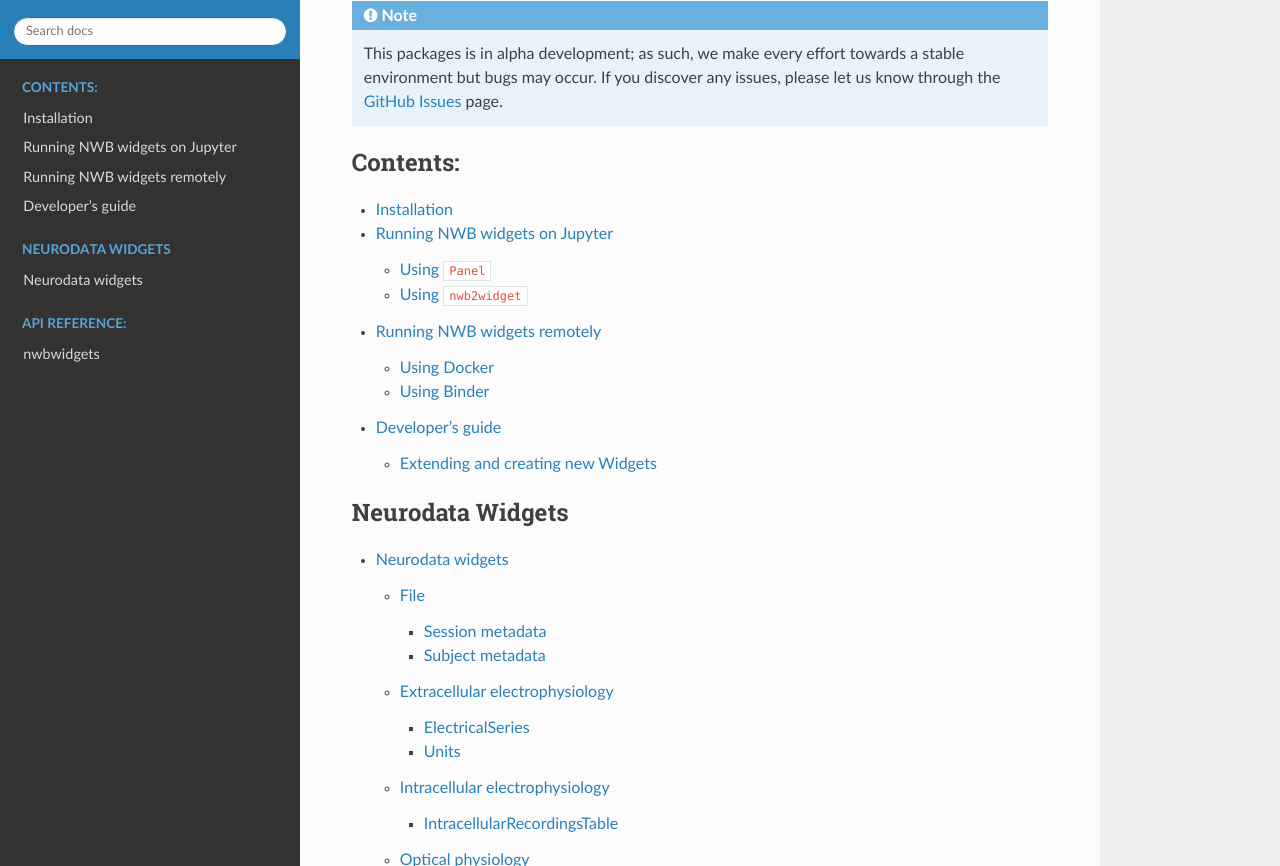
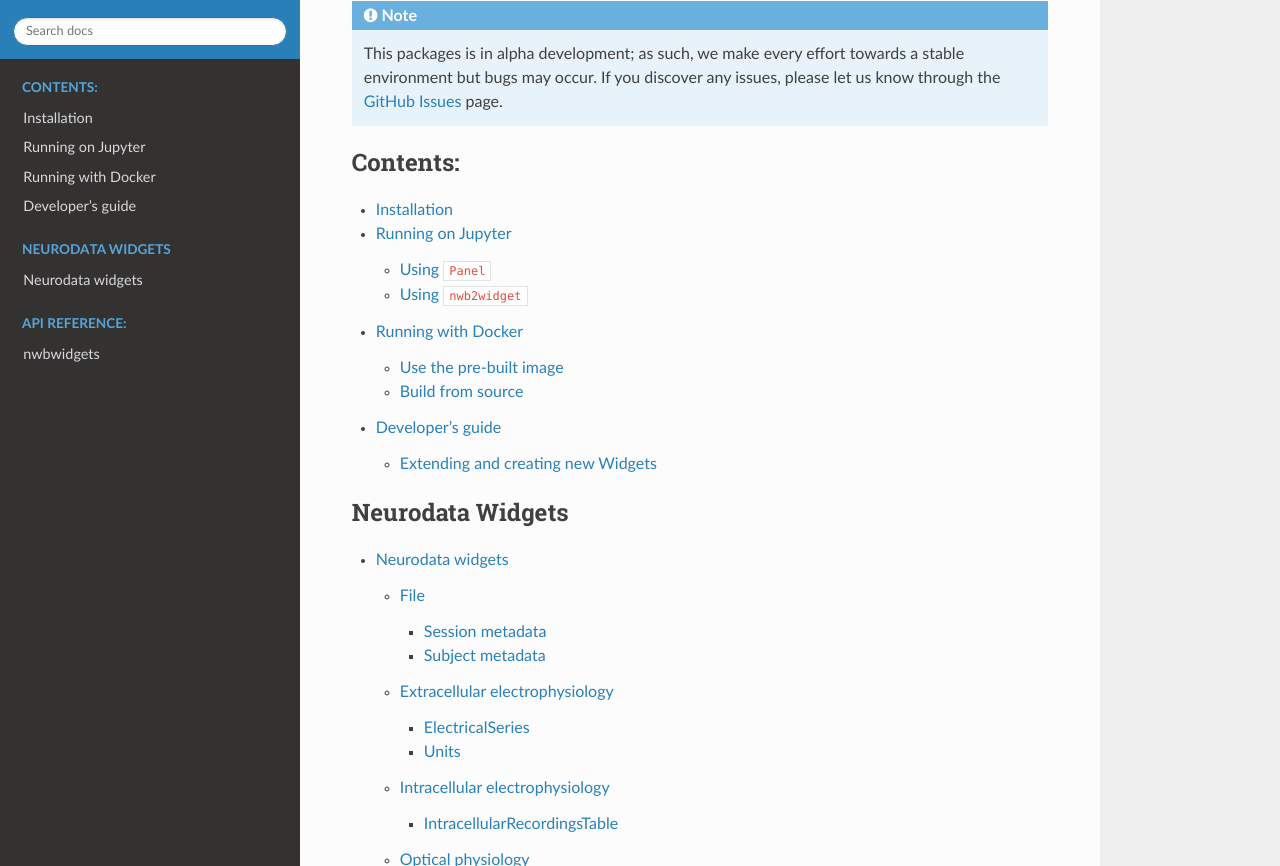
Before and after one commit to NeurodataWithoutBorders/nwbwidgets, a Sphinx documentation site: the page built from docs/source/index.rst, in a window 1280 px wide and 900 px high, scrolled down 565 px, cut to the strip 34-900 px from the top of the window. Built offline with Sphinx 7.4.7 and the Read the Docs theme 2.0.0, drawn with Linux system fonts in a browser that asks for light colours; some of the changed lines change nothing that is shown.

Commit message:
update docs

````diff
--- a/docs/source/contents/running_on_jupyter.md
+++ b/docs/source/contents/running_on_jupyter.md
@@ -1,5 +1,5 @@
 
-# Running NWB widgets on Jupyter
+# Running on Jupyter
 
 ## Using `Panel`
 
--- a/docs/source/contents/running_remotely.md
+++ /dev/null
@@ -1,31 +0,0 @@
-# Running NWB widgets remotely
-
-## Using Docker
-You can easily deploy a webapp for visualizing NWB files using NWB widgets, [Voila](https://voila.readthedocs.io/en/stable/using.html) and Docker. Start by cloning the repository:
-```bash
-$ git clone https://github.com/NeurodataWithoutBorders/nwbwidgets.git
-$ cd nwbwidgets/docker
-```
-
-Build a Docker image:
-```bash
-$ docker build -t nwbwidgets-voila .
-```
-
-Finally, run a container:
-```bash
-$ docker run -p 8866:8866 nwbwidgets-voila
-```
-
-By default, the Panel will run with `enable_local_source=False` (see [Panel](https://nwb-widgets.readthedocs.io/en/latest/contents/quickstart.html#basic-usage-with-panel)). To allow for local files browsering, run the container with:
-```bash
-$ docker run -p 8866:8866 -e ENABLE_LOCAL_SOURCE=True nwbwidgets-voila
-```
-
-If you want to skip the default Panel and instead run it for a specific NWB file, pass the s3 url as an ENV variable to the container:
-```bash
-$ docker run -p 8866:8866 -e S3_URL_NWBFILE=<s3_url_to_nwb_file> nwbwidgets-voila
-```
-
-
-## Using Binder
--- /dev/null
+++ b/docs/source/contents/running_with_docker.md
@@ -0,0 +1,33 @@
+# Running with Docker
+
+## Use the pre-built image
+You can easily run NWB widgets Panel using Docker.
+
+```bash
+$ docker pull ghcr.io/NeurodataWithoutBorders/nwbwidgets-panel:latest
+$ docker run -p 8866:8866 nwbwidgets-panel
+```
+
+By default, the container will run to access remote files only, using `enable_local_source=False` (see [Panel](https://nwb-widgets.readthedocs.io/en/latest/contents/quickstart.html#basic-usage-with-panel)). To allow for local files browsering, run the container with:
+```bash
+$ docker run -p 8866:8866 -e ENABLE_LOCAL_SOURCE=True -v "$(pwd):/app/local_files:ro" nwbwidgets-panel
+```
+where `$(pwd)` is the current working directly. Change it if needed to the path containing the NWB files you want to visualize.
+
+If you want to skip the default Panel and instead run it just for a specific remote NWB file, pass the s3 url as an ENV variable to the container:
+```bash
+$ docker run -p 8866:8866 -e S3_URL_NWBFILE=<s3_url_to_nwb_file> nwbwidgets-panel
+```
+
+
+## Build from source
+Start by cloning the repository:
+```bash
+$ git clone https://github.com/NeurodataWithoutBorders/nwbwidgets.git
+$ cd nwbwidgets/docker
+```
+
+Build the Docker image:
+```bash
+$ DOCKER_BUILDKIT=1 docker build -t nwbwidgets-panel .
+```
--- a/docs/source/index.rst
+++ b/docs/source/index.rst
@@ -29,7 +29,7 @@
 
    contents/installation
    contents/running_on_jupyter
-   contents/running_remotely
+   contents/running_with_docker
    contents/developer_guide
 
 .. toctree::
````
